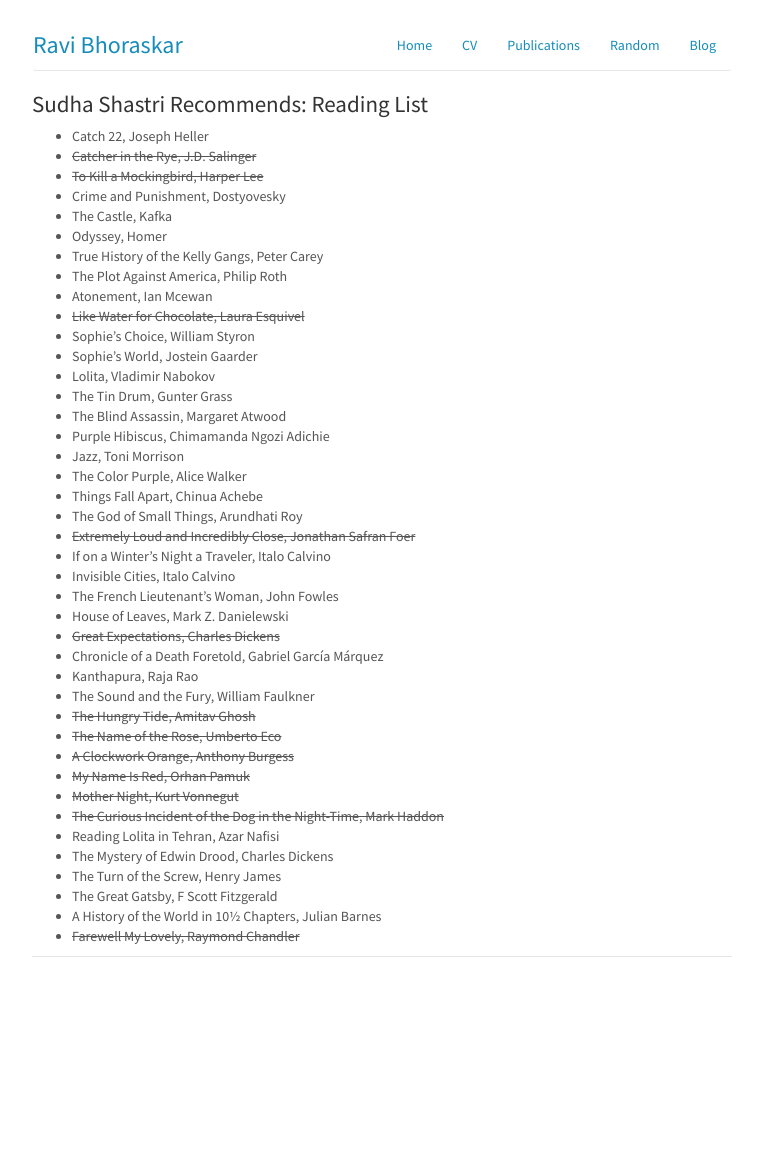
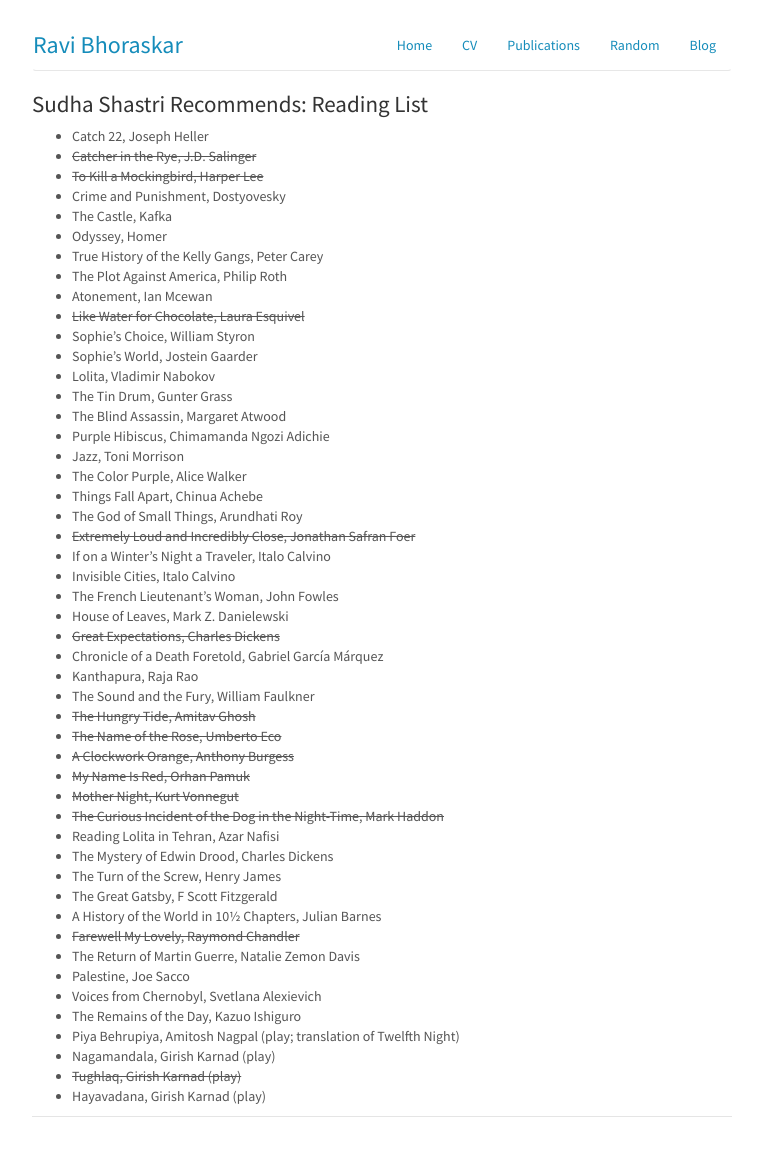
Before and after one commit to ravibhoraskar/ravibhoraskar.github.io, a Jekyll site: the page built from random/booklist.md, in a window 1280 px wide. Shown: the whole page, without its empty margins (258-1021 px from the left). Built offline with Jekyll 4.4.1, drawn with Linux system fonts in a browser that asks for light colours; before the commit the page ends 996 px from its top, so only the background shows below that.

Commit message:
Updated booklist with more books

```diff
--- a/random/booklist.md
+++ b/random/booklist.md
@@ -46,3 +46,11 @@ redirect_from: "/random/booklist/"
   * The Great Gatsby, F Scott Fitzgerald
   * A History of the World in 10½ Chapters, Julian Barnes
   * <del>Farewell My Lovely, Raymond Chandler</del>
+  * The Return of Martin Guerre, Natalie Zemon Davis
+  * Palestine, Joe Sacco
+  * Voices from Chernobyl, Svetlana Alexievich
+  * The Remains of the Day, Kazuo Ishiguro
+  * Piya Behrupiya, Amitosh Nagpal (play; translation of Twelfth Night)
+  * Nagamandala, Girish Karnad (play)
+  * <del>Tughlaq, Girish Karnad (play)</del>
+  * Hayavadana, Girish Karnad (play)
```
